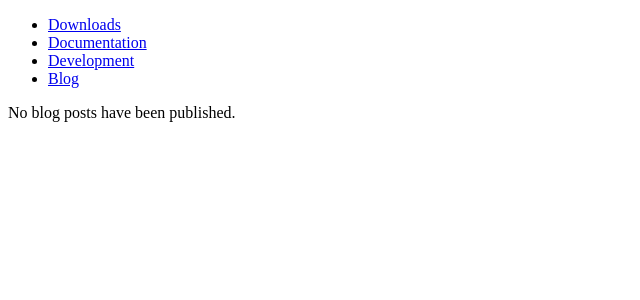
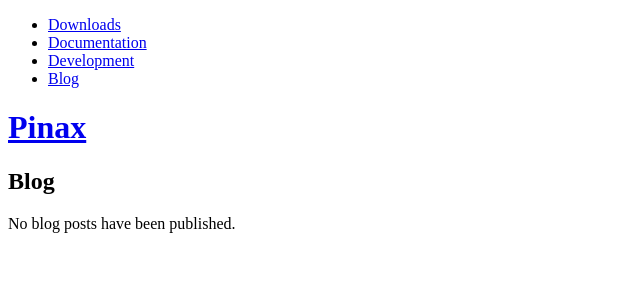
Before and after one commit to pinax/pinaxproject.com, a Django app: template pinaxsite_project/templates/biblion/blog_list.html in a window 1280 px wide. Shown: the top 300 px of the page, without its empty margins (0-640 px from the left). Run offline with Django 3.2, Linux system fonts and the light colour scheme; the template is opened without the code that fills it, so the values that code supplies are empty; parts of the project's set-up code (start-up, migrations or seed data) failed here and were passed over.

Commit message:
added a heading and a bit of navigation

```diff
--- a/pinaxsite_project/templates/_nav.html
+++ b/pinaxsite_project/templates/_nav.html
@@ -1,8 +1,8 @@
 {# global nav #}
 
 <ul class="nav">
-    <li><a href="#">Downloads</a></li>
-    <li><a href="#">Documentation</a></li>
-    <li><a href="#">Development</a></li>
-    <li><a href="#">Blog</a></li>
+    <li><a href="/downloads.html">Downloads</a></li>
+    <li><a href="/docs/">Documentation</a></li>
+    <li><a href="http://code.pinaxproject.com/">Development</a></li>
+    <li><a href="/biblion/blog_list.html">Blog</a></li>
 </ul>
--- a/pinaxsite_project/templates/biblion/blog_list.html
+++ b/pinaxsite_project/templates/biblion/blog_list.html
@@ -5,6 +5,9 @@
 {% block head_title %}Blog{% endblock %}
 
 {% block blog_content %}
+
+    <h2>Blog</h2>
+
     {% if posts %}
         {% for post in posts %}
             <h2><a href="{{ post.get_absolute_url }}" class="post-link">{{ post.title }}</a></h2>
--- a/pinaxsite_project/templates/site_base.html
+++ b/pinaxsite_project/templates/site_base.html
@@ -11,6 +11,8 @@
 
         {% include "_nav.html" %}
 
+        <h1><a href="/">Pinax</a></h1>
+
         {% block main_content %}{% endblock %}
 
         {# @@@ google analytics #}
```
